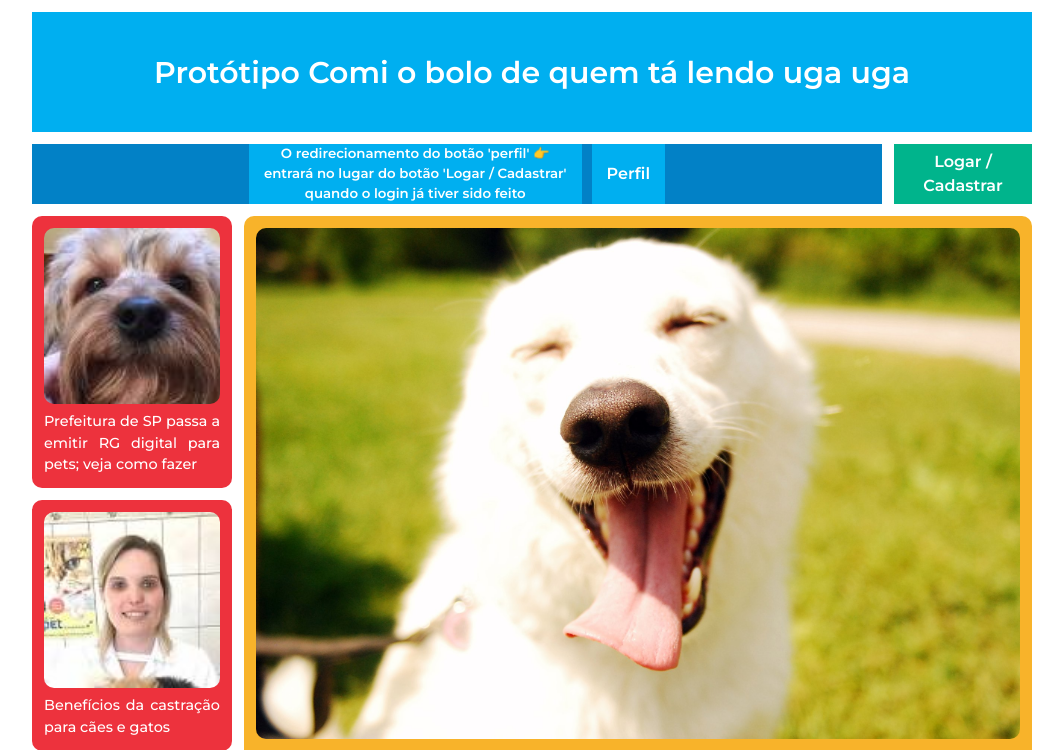
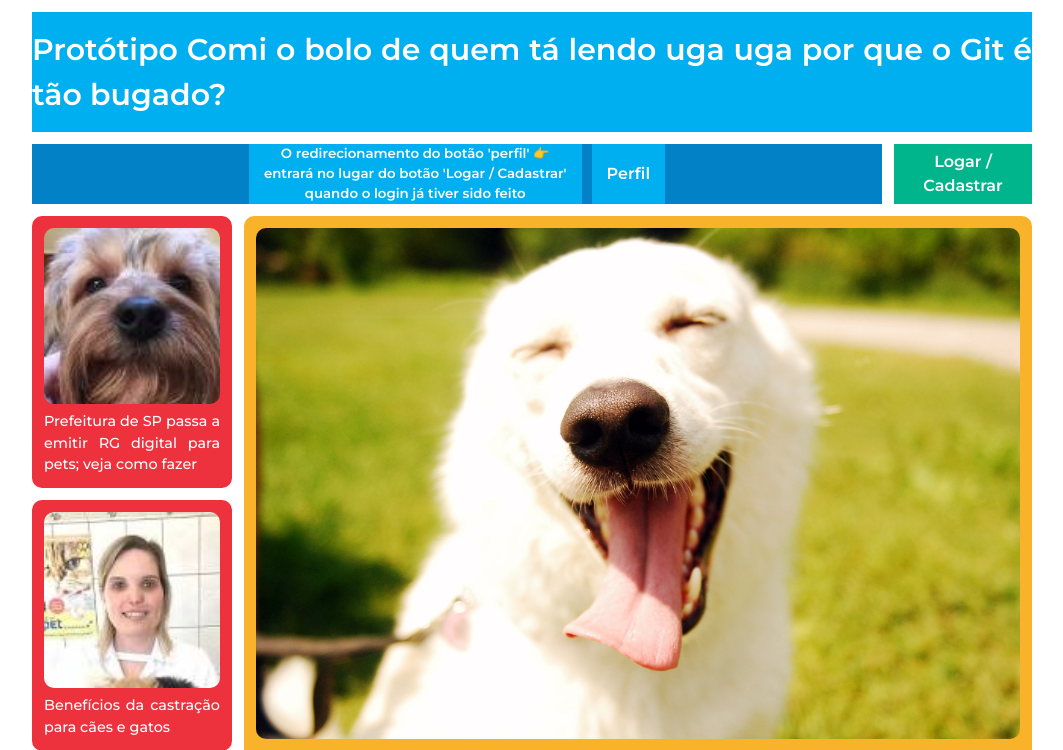
Before and after one commit to Lonlas/CastraPet, a PHP site: page /index.php in a window 1280 px wide. Shown: the top 750 px of the page, without its empty margins (108-1171 px from the left). Run offline with PHP 8.4, Linux system fonts and the light colour scheme.

Commit message:
pqo git é assim?

```diff
--- a/index.php
+++ b/index.php
@@ -295,7 +295,7 @@
         <div id="pagina">
             <div id="header">
                 <div class="box">
-                    <h1>Protótipo Comi o bolo de quem tá lendo uga uga</h1>
+                    <h1>Protótipo Comi o bolo de quem tá lendo uga uga por que o Git é tão bugado?</h1>
                 </div>
             </div>
             <div id="navbar">
```
Also changed, not shown: aaaaaaa.php (deleted).
